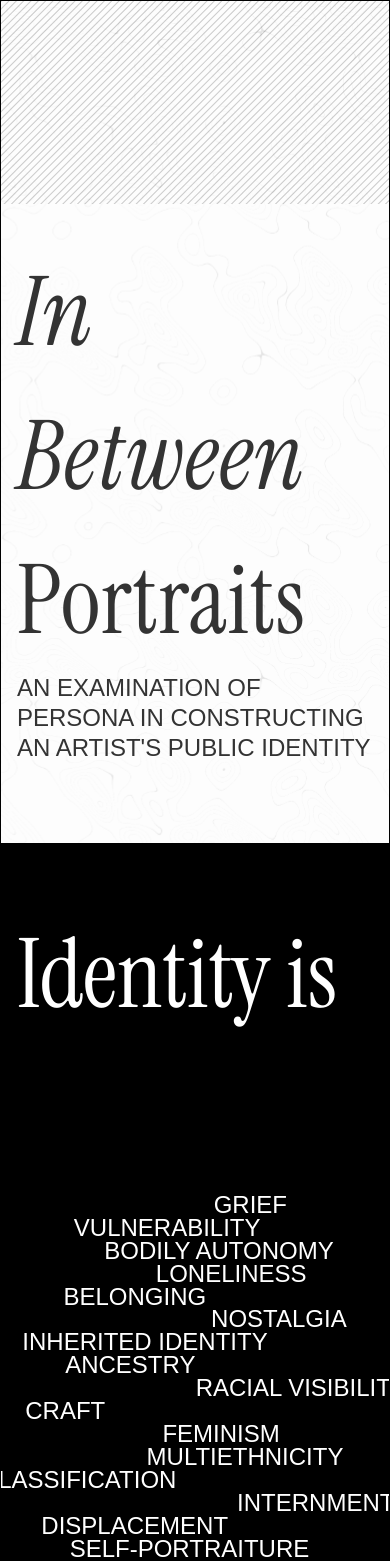
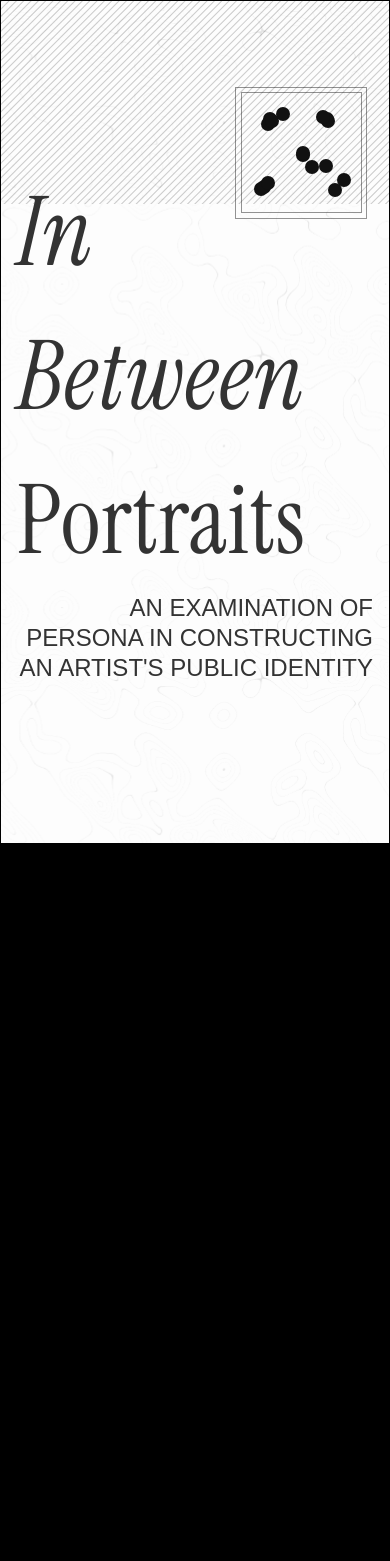
Before and after one commit to mnav0/thesis, a Vue app in the folder in-between-portraits/: page / in a window 390 px wide. Shown: the top 1561 px of the page. Built offline with nearby package versions, Linux system fonts and the light colour scheme; a web font is replaced by a local one.

Commit message:
refactor first few sections

```diff
--- a/in-between-portraits/src/App.vue
+++ b/in-between-portraits/src/App.vue
@@ -1,16 +1,19 @@
 <script setup>
-import { nextTick, onBeforeUnmount, onMounted, ref } from "vue";
+import { computed, nextTick, onBeforeUnmount, onMounted, ref } from "vue";
 import {
   artistClustersMap,
   institutionClustersMap,
   artistPositionsMap,
   institutionPositionsMap,
   exhibitionClustersMap,
+  artistCount,
 } from "./data/index.js";
+import { DOT_SIZE_PX } from "./constants.js";
+import { generateDotPositions } from "./utils/cluster-offsets.js";
 import ClusterSection from "./components/ClusterSection/index.vue";
 import ClusterView from "./components/ClusterView/index.vue";
 import PageSection from "./components/PageSection/index.vue";
-import ClusterPreview from "./components/ClusterPreview/index.vue";
+import IdentityStatesPreview from "./components/IdentityStatesPreview/index.vue";
 import ActorsPreview from "./components/ActorsPreview/index.vue";
 import ExhibitionsSankey from "./components/ExhibitionsSankey/index.vue";
 import ExhibitionsTimeline from "./components/ExhibitionsTimeline/index.vue";
@@ -24,15 +27,25 @@ const expandedCluster = ref(null);
 const expandedClusterGroupBy = ref(null);
 const personaSectionIllustrationSrc = publicImgSrc("persona.svg");
 const shellReady = ref(false);
-const firstSectionTone = ref("dark");
+const firstSectionTone = ref("light");
 
-const section1HeadingHtml = [
-  '<span class="s1-short">Identity is</span>',
-  '<span class="s1-expanded">Identity is<br/><i>not defined</i><br/><i>by one label</i><br/><i>or field.</i></span>',
+const dotSize = `${DOT_SIZE_PX}px`;
+const introDotsPositions = computed(() =>
+  generateDotPositions(artistCount, 5, 42, 18),
+);
+
+const section2HeadingHtml = [
+  "Identity is",
+  '<span class="identity-heading__descriptors">',
+  '<i class="identity-heading__descriptor identity-heading__descriptor--active" data-descriptor="descriptor1">collective</i>',
+  '<i class="identity-heading__descriptor" data-descriptor="descriptor2">multifaceted</i>',
+  '<i class="identity-heading__descriptor" data-descriptor="descriptor3">ever-developing</i>',
+  "</span>",
 ].join("");
 
 const section1Ref = ref(null);
 const section2Ref = ref(null);
+const actorsRef = ref(null);
 const section3Ref = ref(null);
 const timelineRef = ref(null);
 const sankeyRef = ref(null);
@@ -71,6 +84,7 @@ onMounted(() => {
         smoother = initAppScrollAnimations({
           section1El: getSectionEl(section1Ref),
           section2El: getSectionEl(section2Ref),
+          actorsSectionEl: getSectionEl(actorsRef),
           section3El: getSectionEl(section3Ref),
           sectionAfterS3El: getSectionEl(timelineRef),
           floatingPersonaEl: floatingPersonaRef.value,
@@ -80,7 +94,7 @@ onMounted(() => {
           },
           exhibitionsLabelEl: exhibitionsLabelRef.value,
           exhibitionsAnchorStartEl: exhibitionsAnchorStartRef.value,
-          exhibitionsAnchorEndEl: exhibitionsAnchorEndRef.value,
+          exhibitionsAnchorEndRef: exhibitionsAnchorEndRef.value,
           sankeySectionEl: getSectionEl(sankeyRef),
           clusterSectionEl: getSectionEl(clustersRef),
         });
@@ -98,29 +112,49 @@ onBeforeUnmount(() => {
   <div id="smooth-wrapper">
     <div id="smooth-content">
       <main class="app-shell w-full" :class="{ 'app-shell--ready': shellReady }">
-        <!-- Title section -->
-        <PageSection
-          layout="split"
-          >
-            <h1><i>In Between</i> Portraits</h1>
-            <div class="portrait-preview__container">
-              <p class="uppercase">An examination of persona in constructing an artist's public identity</p>
+        <PageSection ref="section1Ref" :tone="firstSectionTone">
+          <template #heading>
+            <div class="grid h-full grid-cols-12 gap-x-2 gap-y-8 md:gap-x-4 relative">
+              <div class="col-span-5 col-start-8 row-start-1">
+                <div class="intro-portrait-block">
+                  <div class="intro-portrait-block__frame intro-portrait-block__frame--outer"></div>
+                  <div class="intro-portrait-block__frame intro-portrait-block__frame--inner"></div>
+                  <div class="intro-portrait-block__dots" aria-hidden="true">
+                    <span
+                      v-for="(pos, i) in introDotsPositions"
+                      :key="`intro-dot-${i}`"
+                      :style="{ left: pos.left, top: pos.top, width: dotSize, height: dotSize }"
+                    ></span>
+                  </div>
+                </div>
+              </div>
+
+              <div class="absolute bottom-20 left-0 w-full">
+                <h1 class="mb-0"><i>In Between</i> Portraits</h1>
+
+                <div class="self-end text-right right-0">
+                  <p class="intro-subtitle uppercase mt-0">
+                    An examination of persona in constructing an artist's public identity
+                  </p>
+                </div>
+              </div>
             </div>
+          </template>
         </PageSection>
 
-        <!-- Section 1 ─ Identity intro -->
+        <!-- Section 2 ─ Identity states -->
         <PageSection
-          ref="section1Ref"
-          :tone="firstSectionTone"
+          ref="section2Ref"
+          tone="dark"
           layout="split"
-          :heading-html="section1HeadingHtml"
+          :heading-html="section2HeadingHtml"
         >
-          <ClusterPreview />
+          <IdentityStatesPreview :dot-count="artistCount" />
         </PageSection>
 
-        <!-- Section 2 ─ Actors (pinned for persona growth) -->
+        <!-- Actors -->
         <PageSection
-          ref="section2Ref"
+          ref="actorsRef"
           tone="light"
           layout="stacked"
           texture-preset="rightSoft"
@@ -129,7 +163,7 @@ onBeforeUnmount(() => {
           <ActorsPreview />
         </PageSection>
 
-        <!-- Section 3 ─ Persona content (always visible text) -->
+        <!-- Persona -->
         <PageSection ref="section3Ref" tone="light" layout="split" texture-preset="leftDual">
           <div
             class="grid h-full grid-cols-12 content-between gap-x-2 gap-y-8 md:grid-rows-[auto_1fr_auto] md:gap-x-4"
--- a/in-between-portraits/src/components/ClusterSection/index.vue
+++ b/in-between-portraits/src/components/ClusterSection/index.vue
@@ -8,6 +8,7 @@ import {
   watch,
 } from "vue";
 import { artistsById } from "../../data/index.js";
+import { DOT_SIZE_PX } from "../../constants.js";
 
 const props = defineProps({
   exhibitions: { type: Array, default: () => [] },
@@ -25,7 +26,7 @@ const props = defineProps({
 
 const emit = defineEmits(["select-point", "select-cluster"]);
 
-const POINT_SIZE = 14;
+const POINT_SIZE = DOT_SIZE_PX;
 const CLUSTER_RADIUS = 118;
 const CANVAS_PADDING = 50;
 const CLUSTER_BOX_MIN_WIDTH = 150;
--- a/in-between-portraits/src/components/ClusterSection/style.css
+++ b/in-between-portraits/src/components/ClusterSection/style.css
@@ -196,8 +196,8 @@
 
 .cs-point {
   position: absolute;
-  width: 14px;
-  height: 14px;
+  width: var(--dot-size);
+  height: var(--dot-size);
   border-radius: 50%;
   background: #111;
   z-index: 2;
--- a/in-between-portraits/src/components/ExhibitionsSankey/index.vue
+++ b/in-between-portraits/src/components/ExhibitionsSankey/index.vue
@@ -13,7 +13,7 @@ import {
   EXHIBITIONS_VIZ_MARGIN,
   EXHIBITIONS_VIZ_MAX_WIDTH_PX,
 } from "../../constants/exhibitions-viz.js";
-import { FONT_SANS } from "../../constants.js";
+import { DOT_SIZE_PX, FONT_SANS } from "../../constants.js";
 import exhibitionsCSV from "../../data/exhibitions.csv?raw";
 import artistsCSV from "../../data/artists.csv?raw";
 
@@ -390,7 +390,7 @@ function renderChart() {
     .attr("data-artist-id", (d) => d.nodeId.slice(3))
     .attr("cx", (d) => (d.x0 + d.x1) / 2 - 3)
     .attr("cy", (d) => (d.y0 + d.y1) / 2)
-    .attr("r", 7)
+    .attr("r", DOT_SIZE_PX / 2)
     .attr("fill", nodeFill)
     .attr("stroke", "#fff")
     .attr("stroke-width", 1)
--- /dev/null
+++ b/in-between-portraits/src/components/IdentityStatesPreview/index.vue
@@ -0,0 +1,98 @@
+<script setup>
+import { computed } from "vue";
+import { themePreviewTitles } from "../../data/index.js";
+import { DOT_SIZE_PX } from "../../constants.js";
+import { generateDotPositions } from "../../utils/cluster-offsets.js";
+
+const props = defineProps({
+  dotCount: { type: Number, default: 15 },
+});
+
+const dotSize = `${DOT_SIZE_PX}px`;
+
+function hashString(input) {
+  let hash = 2166136261;
+  for (let i = 0; i < input.length; i += 1) {
+    hash ^= input.charCodeAt(i);
+    hash = Math.imul(hash, 16777619);
+  }
+  return hash >>> 0;
+}
+
+const labelItems = computed(() => {
+  const themes = themePreviewTitles.value || [];
+  const total = Math.max(themes.length, 1);
+  return themes.map((theme, index) => {
+    const seed = hashString(`${theme}-${index}`);
+    const jitterX = ((seed & 0xff) / 255 - 0.5) * 16;
+    const jitterY = (((seed >> 8) & 0xff) / 255 - 0.5) * 3;
+    const radius = Math.sqrt((index + 0.5) / total) * 46;
+    const angle = index * 2.39996322973;
+    const baseX = 50 + Math.cos(angle) * radius;
+    const baseY = ((index + 0.5) / total) * 100;
+    return {
+      theme,
+      left: `${Math.min(98, Math.max(2, baseX + jitterX))}%`,
+      top: `${Math.min(98, Math.max(2, baseY + jitterY))}%`,
+    };
+  });
+});
+
+const pos1  = computed(() => generateDotPositions(props.dotCount, 1, 101));
+const pos3  = computed(() => generateDotPositions(props.dotCount, 3, 301));
+const pos5  = computed(() => generateDotPositions(props.dotCount, 5, 501));
+</script>
+
+<template>
+  <div class="identity-states-preview">
+    <div class="identity-states-preview__frame identity-states-preview__frame--outer"></div>
+    <div class="identity-states-preview__frame identity-states-preview__frame--inner"></div>
+
+    <div class="identity-state identity-state--active" data-state="descriptor1">
+      <span
+        v-for="(p, i) in pos1"
+        :key="`d1-${i}`"
+        class="identity-dot"
+        :style="{ left: p.left, top: p.top, width: dotSize, height: dotSize }"
+      ></span>
+    </div>
+
+    <div class="identity-state" data-state="descriptor2">
+      <span
+        v-for="item in labelItems"
+        :key="item.theme"
+        class="identity-label uppercase"
+        :style="{ left: item.left, top: item.top }"
+      >{{ item.theme }}</span>
+    </div>
+
+    <div class="identity-state" data-state="descriptor3_1">
+      <span
+        v-for="(p, i) in pos1"
+        :key="`d31-${i}`"
+        class="identity-dot"
+        :style="{ left: p.left, top: p.top, width: dotSize, height: dotSize }"
+      ></span>
+    </div>
+
+    <div class="identity-state" data-state="descriptor3_2">
+      <span
+        v-for="(p, i) in pos3"
+        :key="`d32-${i}`"
+        class="identity-dot"
+        :style="{ left: p.left, top: p.top, width: dotSize, height: dotSize }"
+      ></span>
+    </div>
+
+    <div class="identity-state" data-state="descriptor3_3">
+      <span
+        v-for="(p, i) in pos5"
+        :key="`d33-${i}`"
+        class="identity-dot"
+        :style="{ left: p.left, top: p.top, width: dotSize, height: dotSize }"
+      ></span>
+    </div>
+  </div>
+</template>
+
+<style scoped src="./style.css"></style>
--- /dev/null
+++ b/in-between-portraits/src/components/IdentityStatesPreview/style.css
@@ -0,0 +1,56 @@
+.identity-states-preview {
+  position: relative;
+  width: 100%;
+  max-width: 28rem;
+  aspect-ratio: 1 / 1;
+  margin-left: auto;
+}
+
+.identity-states-preview__frame {
+  position: absolute;
+  border: 1px solid rgba(255, 255, 255, 0.45);
+  pointer-events: none;
+}
+
+.identity-states-preview__frame--outer {
+  inset: 4% 4%;
+}
+
+.identity-states-preview__frame--inner {
+  inset: 8% 8%;
+}
+
+/* ── State layers ── */
+
+.identity-state {
+  position: absolute;
+  inset: 12% 12%;
+  opacity: 0;
+  transition: opacity 300ms ease;
+}
+
+.identity-state--active {
+  opacity: 1;
+}
+
+/* ── Dots (size and position set via inline style from JS) ── */
+
+.identity-dot {
+  position: absolute;
+  border-radius: 999px;
+  border: 1px solid rgba(255, 255, 255, 0.6);
+  transform: translate(-50%, -50%);
+}
+
+/* ── Labels (descriptor2 state) ── */
+
+.identity-label {
+  position: absolute;
+  transform: translate(-50%, -50%);
+  color: rgba(255, 255, 255, 0.9);
+  font-size: clamp(0.5rem, 0.9vw, 0.72rem);
+  line-height: 1.1;
+  letter-spacing: 0.08em;
+  white-space: nowrap;
+  text-align: center;
+}
--- a/in-between-portraits/src/constants.js
+++ b/in-between-portraits/src/constants.js
@@ -9,3 +9,6 @@ export const YEAR_PADDING = 5;
 
 export const FONT_SERIF = '"Instrument Serif", serif';
 export const FONT_SANS = '"Kosugi", sans-serif';
+
+/** Diameter in px for artist dots/points used across intro, clusters, sankey, and travel overlay. */
+export const DOT_SIZE_PX = 14;
--- a/in-between-portraits/src/data/index.js
+++ b/in-between-portraits/src/data/index.js
@@ -13,6 +13,11 @@ import institutionClusters from "./clusters/institution_clusters.json";
 import artistClusterPositions from "./clusters/artist_cluster_positions.json";
 import institutionClusterPositions from "./clusters/institution_cluster_positions.json";
 import exhibitionClusters from "./clusters/exhibition_clusters.json";
+
+// --- Derived constants ---
+
+const _parsedArtists = csvParse(artistsCSV);
+export const artistCount = _parsedArtists.length;
 
 // --- Reactive state ---
 
--- a/in-between-portraits/src/style.css
+++ b/in-between-portraits/src/style.css
@@ -1,6 +1,11 @@
 @tailwind base;
 @tailwind components;
 @tailwind utilities;
+
+:root {
+  /* Mirrors DOT_SIZE_PX in constants.js */
+  --dot-size: 14px;
+}
 
 body {
   min-height: 100vh;
@@ -64,29 +69,68 @@ select {
   opacity: 1;
 }
 
-.portrait-preview__container {
-  float: right;
+.intro-portrait-block {
+  position: relative;
+  width: 100%;
+  max-width: 28rem;
+  aspect-ratio: 1 / 1;
+  margin-left: auto;
 }
 
-.page-section-heading {
-  position: relative;
+.intro-portrait-block__frame {
+  position: absolute;
+  border: 1px solid #111;
+  opacity: 0.45;
 }
 
-.s1-short,
-.s1-expanded {
-  display: block;
-  font: inherit;
-  color: inherit;
+.intro-portrait-block__frame--outer {
+  inset: 4% 4%;
 }
 
-.s1-expanded {
-  position: absolute;
-  top: 0;
-  left: 0;
-  opacity: 0;
+.intro-portrait-block__frame--inner {
+  inset: 8% 8%;
 }
 
-/* Floating persona for section 2→3 transition */
+.intro-portrait-block__dots {
+  position: absolute;
+  inset: 12% 12%;
+}
+
+.intro-portrait-block__dots span {
+  position: absolute;
+  border-radius: 999px;
+  background: #111;
+  transform: translate(-50%, -50%);
+}
+
+/* ── Section 2: Identity heading descriptor swap ── */
+
+.identity-heading__descriptors {
+  position: relative;
+  display: block;
+  min-height: 1.15em;
+  font: inherit;
+  font-size: inherit;
+  line-height: inherit;
+}
+
+.identity-heading__descriptor {
+  position: absolute;
+  left: 0;
+  top: 0;
+  opacity: 0;
+  transition: opacity 300ms ease;
+  font: inherit;
+  font-size: inherit;
+  line-height: inherit;
+}
+
+.identity-heading__descriptor--active {
+  opacity: 1;
+}
+
+/* ── Floating persona for actors→persona transition ── */
+
 .floating-persona {
   position: fixed;
   pointer-events: none;
@@ -117,13 +161,12 @@ select {
   opacity: 0;
 }
 
-/* Mirrors the viz container so text centres on the inner plot band */
 .exhibitions-bridge-label__track {
-  max-width: 1100px; /* EXHIBITIONS_VIZ_MAX_WIDTH_PX */
+  max-width: 1100px;
   margin-left: 0;
   margin-right: auto;
-  padding-left: 200px; /* EXHIBITIONS_VIZ_MARGIN.left */
-  padding-right: 220px; /* EXHIBITIONS_VIZ_MARGIN.right */
+  padding-left: 200px;
+  padding-right: 220px;
   text-align: center;
   box-sizing: border-box;
 }
@@ -154,14 +197,14 @@ select {
 
 .sankey-cluster-travel-dot {
   position: absolute;
-  width: 14px;
-  height: 14px;
+  width: var(--dot-size);
+  height: var(--dot-size);
   border-radius: 999px;
   background: #000;
   border: 1px solid #fff;
   transform: translate(0, 0);
-  margin-left: -7px;
-  margin-top: -7px;
+  margin-left: calc(var(--dot-size) / -2);
+  margin-top: calc(var(--dot-size) / -2);
   opacity: 0;
 }
 
--- a/in-between-portraits/src/utils/cluster-offsets.js
+++ b/in-between-portraits/src/utils/cluster-offsets.js
@@ -23,3 +23,45 @@ export function computeClusterOffset(index, total, radius) {
     dy: Math.sin(angle) * r + (Math.random() - 0.5) * 4,
   };
 }
+
+const GROUP_ANCHORS = {
+  1: [{ cx: 50, cy: 50 }],
+  3: [
+    { cx: 25, cy: 30 },
+    { cx: 65, cy: 60 },
+    { cx: 35, cy: 80 },
+  ],
+  5: [
+    { cx: 20, cy: 20 },
+    { cx: 75, cy: 18 },
+    { cx: 48, cy: 50 },
+    { cx: 20, cy: 78 },
+    { cx: 78, cy: 75 },
+  ],
+};
+const dotPositionCache = new Map();
+
+/**
+ * Generates random dot positions for `count` dots arranged into
+ * `groups` (1, 3, or 5) vague clusters.
+ * Uses Math.random() and caches results by args so layouts stay stable
+ * during normal reactive re-renders.
+ */
+export function generateDotPositions(count, groups, variantKey = "default", spread = 12) {
+  const cacheKey = `${count}|${groups}|${variantKey}|${spread}`;
+  if (dotPositionCache.has(cacheKey)) return dotPositionCache.get(cacheKey);
+  const anchors = GROUP_ANCHORS[groups] || GROUP_ANCHORS[1];
+  const out = [];
+
+  for (let i = 0; i < count; i++) {
+    const anchor = anchors[i % anchors.length];
+    const angle = Math.random() * Math.PI * 2;
+    const r = Math.random() * spread;
+    const left = Math.min(95, Math.max(5, anchor.cx + Math.cos(angle) * r));
+    const top = Math.min(95, Math.max(5, anchor.cy + Math.sin(angle) * r));
+    out.push({ left: `${left}%`, top: `${top}%` });
+  }
+
+  dotPositionCache.set(cacheKey, out);
+  return out;
+}
```
Also changed, not shown: in-between-portraits/src/utils/scroll-app-animations.js (+129 -132 lines).
